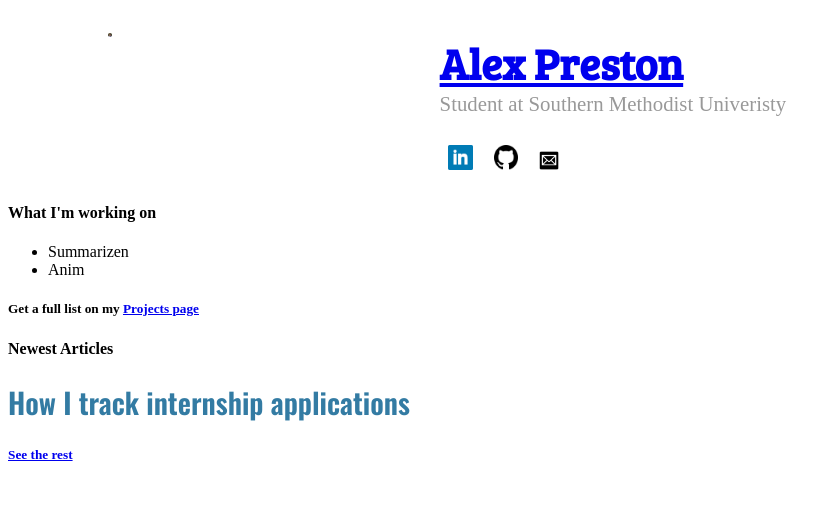
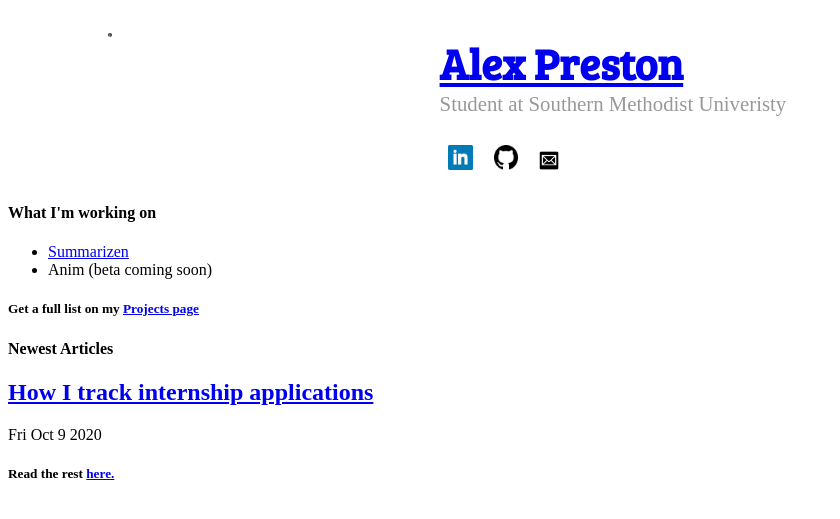
Before and after one commit to alexrpreston/alexpreston.org, a Django app: page / in a window 1280 px wide. Shown: the top 519 px of the page, without its empty margins (0-840 px from the left). Run offline with Django 3.2, Linux system fonts and the light colour scheme; data comes from the database, SQL or seed files in the repository; some libraries are stand-ins or nearby versions.

Commit message:
Finished new version of website

```diff
--- a/portfolio/templates/portfolio/home.html
+++ b/portfolio/templates/portfolio/home.html
@@ -8,18 +8,21 @@
     <div class="homePageSections">
         <div>
             <h4 class="homePageSectionHeader">What I'm working on</h4>
-            <ul>
-                <li>Summarizen</li>
-                <li>Anim</li>
+            <ul class="projectListHomePage">
+                <li class="projectListElement"><a href="https://summarizen.com/" class="projectListElementLink" target="_blank">Summarizen</a>
+                <li class="projectListElement">Anim (beta coming soon)</li>
             </ul>
-            <h5>Get a full list on my <a href="{% url 'portfolio' %}" class="websiteSectionLink">Projects page</a></h5>
+            <h5 class="viewMoreHomePage">Get a full list on my <a href="{% url 'portfolio' %}" class="viewMoreHomePageLink">Projects page</a></h5>
         </div>
         <div>
             <h4 class="homePageSectionHeader">Newest Articles</h4>
                 {% for post in post_list %}
-                        <a href="{% url 'post_detail' post.slug  %}" class="blogTitle"><h2>{{ post.title }}</h2></a>
+                    <div class="blogCardHomePage">
+                        <a href="{% url 'post_detail' post.slug  %}" class="blogTitleHomePage"><h2>{{ post.title }}</h2></a>
+                        <p class="blogPostDateHomePage">{{ post.created_on}} </p>
+                    </div>
                 {% endfor %}
-            <h5><a href="{% url 'blog' %}" class="websiteSectionLink">See the rest</a></h5>
+            <h5 class="viewMoreHomePage">Read the rest <a href="{% url 'blog' %}" class="viewMoreHomePageLink">here.</a></h5>
 
         </div>
     </div>
```
Also changed, not shown: portfolio/static/portfolio/css/style.css (+45 -0 lines).
